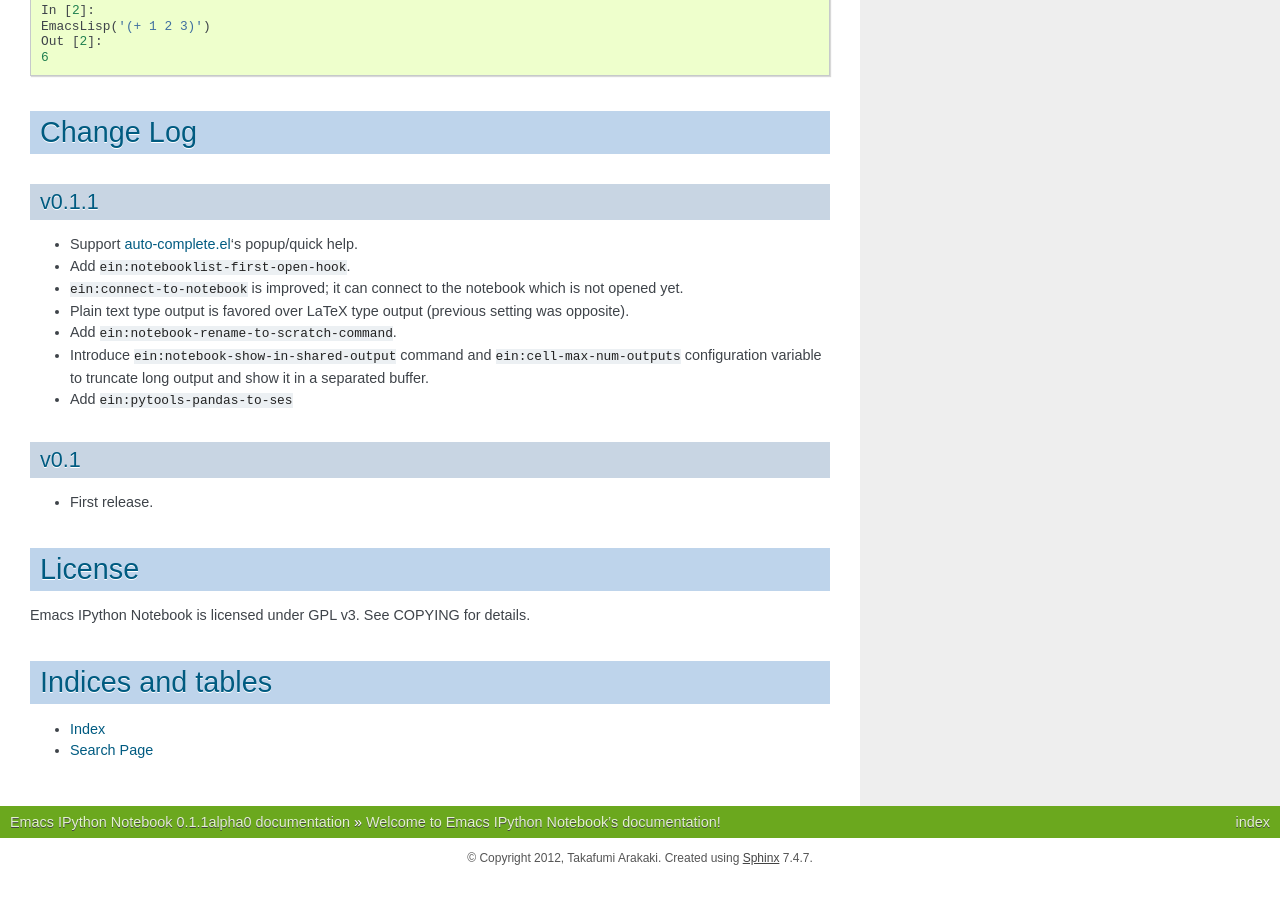
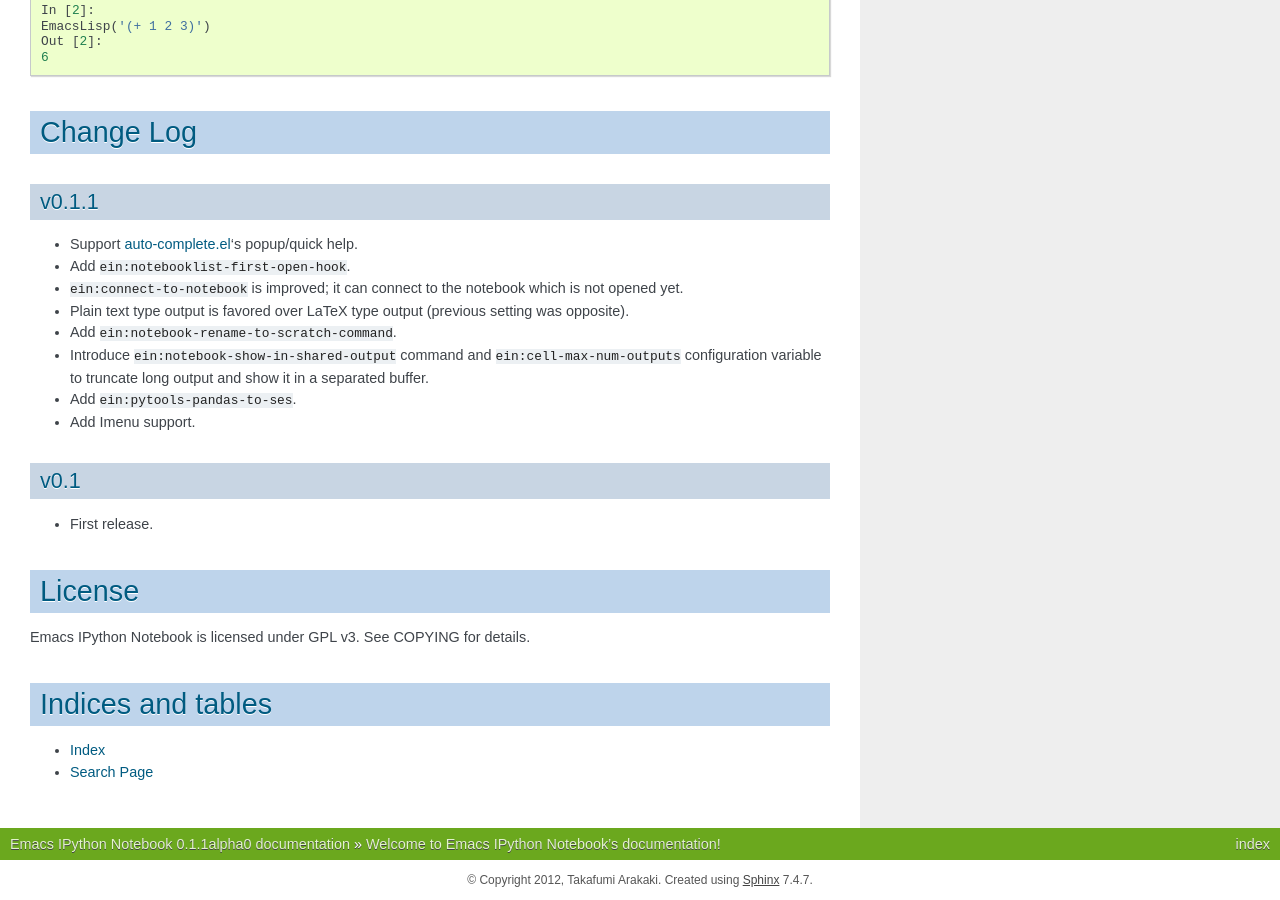
Before and after one commit to millejoh/emacs-ipython-notebook, a Sphinx documentation site: the page built from doc/source/index.rst, in a window 1280 px wide and 900 px high, scrolled down 10758 px. Built offline with Sphinx 7.4.7, drawn with Linux system fonts in a browser that asks for light colours; cross-references to code outside the pages are shown as plain code; before the commit the page ends 11636 px from its top, so only the background shows below that.

Commit message:
Update change log in the document

```diff
--- a/doc/source/index.rst
+++ b/doc/source/index.rst
@@ -415,7 +415,9 @@ v0.1.1
 * Introduce :el:symbol:`ein:notebook-show-in-shared-output` command
   and :el:symbol:`ein:cell-max-num-outputs` configuration variable to
   truncate long output and show it in a separated buffer.
-* Add :el:symbol:`ein:pytools-pandas-to-ses`
+* Add :el:symbol:`ein:pytools-pandas-to-ses`.
+* Add Imenu support.
+
 
 v0.1
 ----
```
